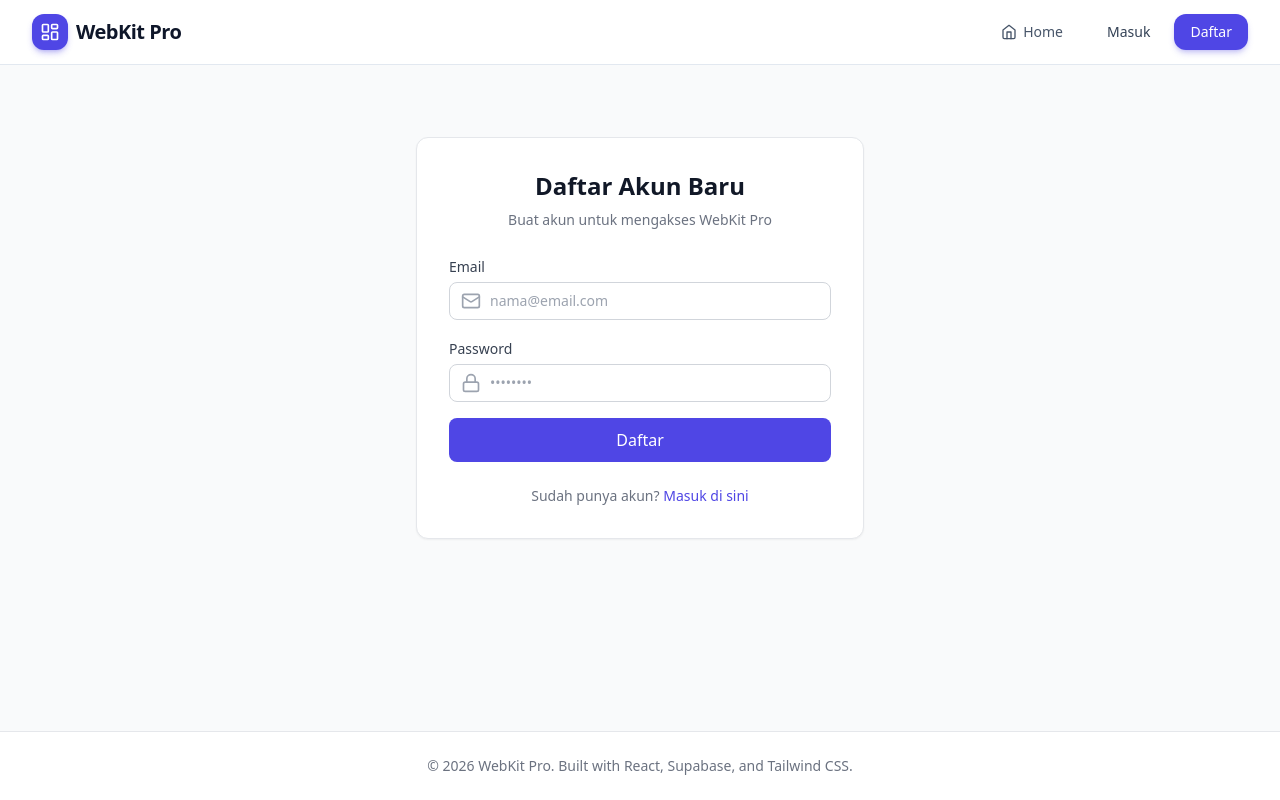
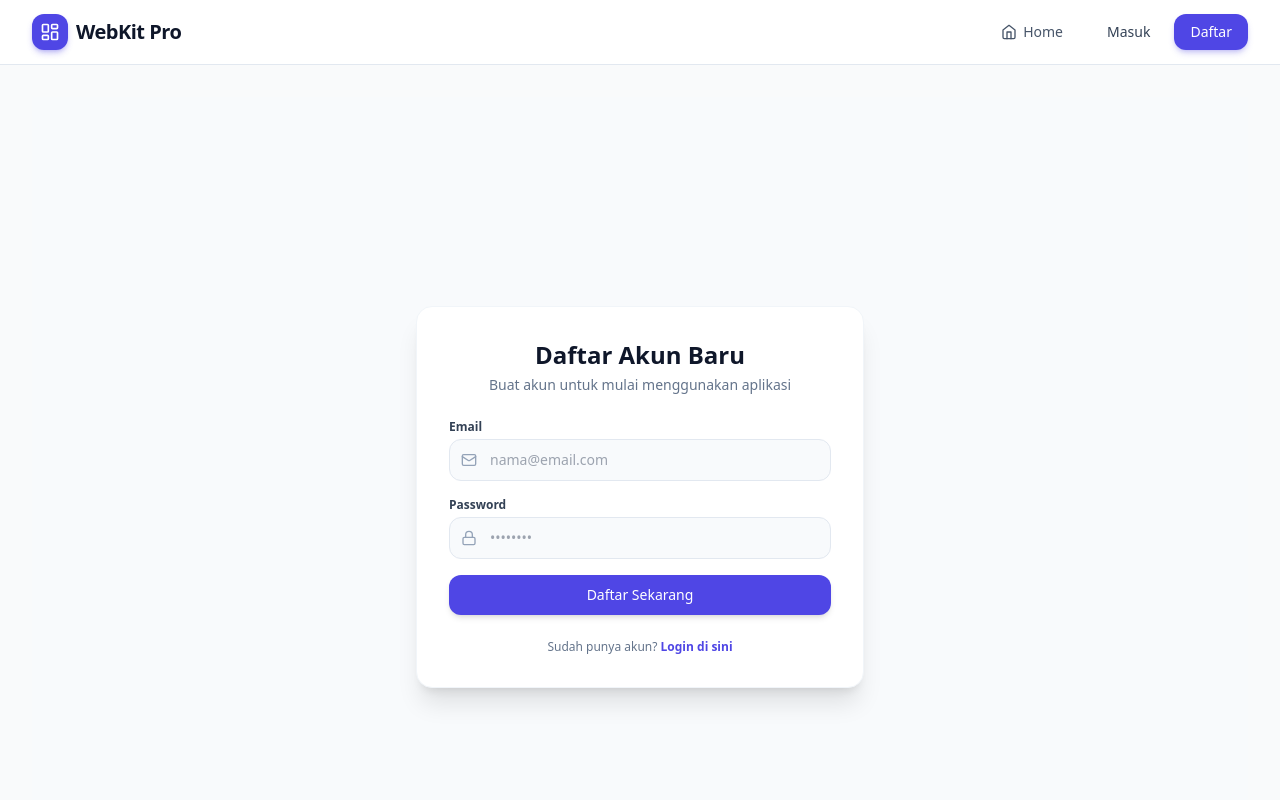
Before and after one commit to alleshop210494-hub/Web-Kit, a React (Vite) app: page /register in a window 1280 px wide. Shown: the top 800 px of the page. Built offline with nearby package versions, Linux system fonts and the light colour scheme; the HTML template or start-up script is replaced by a standard one.

Commit message:
tambah fitur update password

```diff
--- /dev/null
+++ b/src/pages/Signup.jsx
@@ -0,0 +1,117 @@
+import React, { useState } from 'react'
+import { useNavigate, Link } from 'react-router-dom'
+import { supabase } from '../services/supabase'
+import { Lock, Mail, AlertCircle, CheckCircle } from 'lucide-react'
+
+export function Signup() {
+  const [email, setEmail] = useState('')
+  const [password, setPassword] = useState('')
+  const [loading, setLoading] = useState(false)
+  const [error, setError] = useState('')
+  const [message, setMessage] = useState('')
+  const navigate = useNavigate()
+
+  const handleSignup = async (e) => {
+    e.preventDefault()
+    setLoading(true)
+    setError('')
+    setMessage('')
+
+    const { data, error: signupError } = await supabase.auth.signUp({
+      email,
+      password,
+    })
+
+    if (signupError) {
+      setError(signupError.message)
+    } else {
+      setMessage('Registrasi berhasil! Akun Anda telah terhubung ke database. Mengalihkan ke halaman login...')
+      setTimeout(() => {
+        navigate('/') // Dialihkan ke halaman login setelah sukses
+      }, 3000)
+    }
+    setLoading(false)
+  }
+
+  return (
+    <div className="min-h-screen flex items-center justify-center bg-slate-50 px-4 py-12">
+      <div className="max-w-md w-full bg-white rounded-2xl shadow-xl border border-slate-100 p-8 space-y-6">
+
+        <div className="text-center space-y-1">
+          <h2 className="text-2xl font-bold text-slate-900">Daftar Akun Baru</h2>
+          <p className="text-sm text-slate-500">Buat akun untuk mulai menggunakan aplikasi</p>
+        </div>
+
+        {error && (
+          <div className="flex items-center space-x-2 bg-rose-50 text-rose-700 p-3 rounded-xl text-xs">
+            <AlertCircle className="w-4 h-4 flex-shrink-0" />
+            <span>{error}</span>
+          </div>
+        )}
+
+        {message && (
+          <div className="flex items-center space-x-2 bg-emerald-50 text-emerald-700 p-3 rounded-xl text-xs">
+            <CheckCircle className="w-4 h-4 flex-shrink-0" />
+            <span>{message}</span>
+          </div>
+        )}
+
+        <form onSubmit={handleSignup} className="space-y-4">
+          <div>
+            <label className="block text-xs font-semibold text-slate-700 mb-1">Email</label>
+            <div className="relative">
+              <span className="absolute inset-y-0 left-0 pl-3 flex items-center pointer-events-none text-slate-400">
+                <Mail className="w-4 h-4" />
+              </span>
+              <input
+                type="email"
+                value={email}
+                onChange={(e) => setEmail(e.target.value)}
+                placeholder="nama@email.com"
+                className="w-full pl-10 pr-3 py-2.5 bg-slate-50 border border-slate-200 rounded-xl text-sm focus:outline-none focus:ring-2 focus:ring-indigo-500"
+                required
+              />
+            </div>
+          </div>
+
+          <div>
+            <label className="block text-xs font-semibold text-slate-700 mb-1">Password</label>
+            <div className="relative">
+              <span className="absolute inset-y-0 left-0 pl-3 flex items-center pointer-events-none text-slate-400">
+                <Lock className="w-4 h-4" />
+              </span>
+              <input
+                type="password"
+                value={password}
+                onChange={(e) => setPassword(e.target.value)}
+                placeholder="••••••••"
+                className="w-full pl-10 pr-3 py-2.5 bg-slate-50 border border-slate-200 rounded-xl text-sm focus:outline-none focus:ring-2 focus:ring-indigo-500"
+                required
+              />
+            </div>
+          </div>
+
+          <button
+            type="submit"
+            disabled={loading}
+            className="w-full py-2.5 bg-indigo-600 hover:bg-indigo-500 text-white rounded-xl text-sm font-medium shadow-md transition-all"
+          >
+            {loading ? 'Mendaftarkan...' : 'Daftar Sekarang'}
+          </button>
+
+          <div className="text-center pt-2">
+            <p className="text-xs text-slate-500">
+              Sudah punya akun?{' '}
+              <Link to="/" className="text-indigo-600 font-semibold hover:underline">
+                Login di sini
+              </Link>
+            </p>
+          </div>
+        </form>
+
+      </div>
+    </div>
+  )
+}
+
+export default Signup
--- a/src/routes/AppRoutes.jsx
+++ b/src/routes/AppRoutes.jsx
@@ -1,27 +1,21 @@
 import React from 'react'
 import { Routes, Route } from 'react-router-dom'
-import { Home } from '../pages/Home'
+import { Dashboard } from '../pages/Dashboard'
 import { Login } from '../pages/Login'
-import { Register } from '../pages/Register'
-import { Dashboard } from '../pages/Dashboard'
-import { NotFound } from '../pages/NotFound'
-import { ProtectedRoute } from './ProtectedRoute'
+import { Signup } from '../pages/Signup'
+import UpdatePassword from '../components/UpdatePassword'
 
-export const AppRoutes = () => {
+export function AppRoutes() {
   return (
     <Routes>
-      <Route path="/" element={<Home />} />
+      <Route path="/" element={<Login />} />
       <Route path="/login" element={<Login />} />
-      <Route path="/register" element={<Register />} />
-      <Route
-        path="/dashboard"
-        element={
-          <ProtectedRoute>
-            <Dashboard />
-          </ProtectedRoute>
-        }
-      />
-      <Route path="*" element={<NotFound />} />
+      <Route path="/register" element={<Signup />} />
+      <Route path="/signup" element={<Signup />} />
+      <Route path="/dashboard" element={<Dashboard />} />
+      <Route path="/update-password" element={<UpdatePassword />} />
     </Routes>
   )
 }
+
+export default AppRoutes
```
